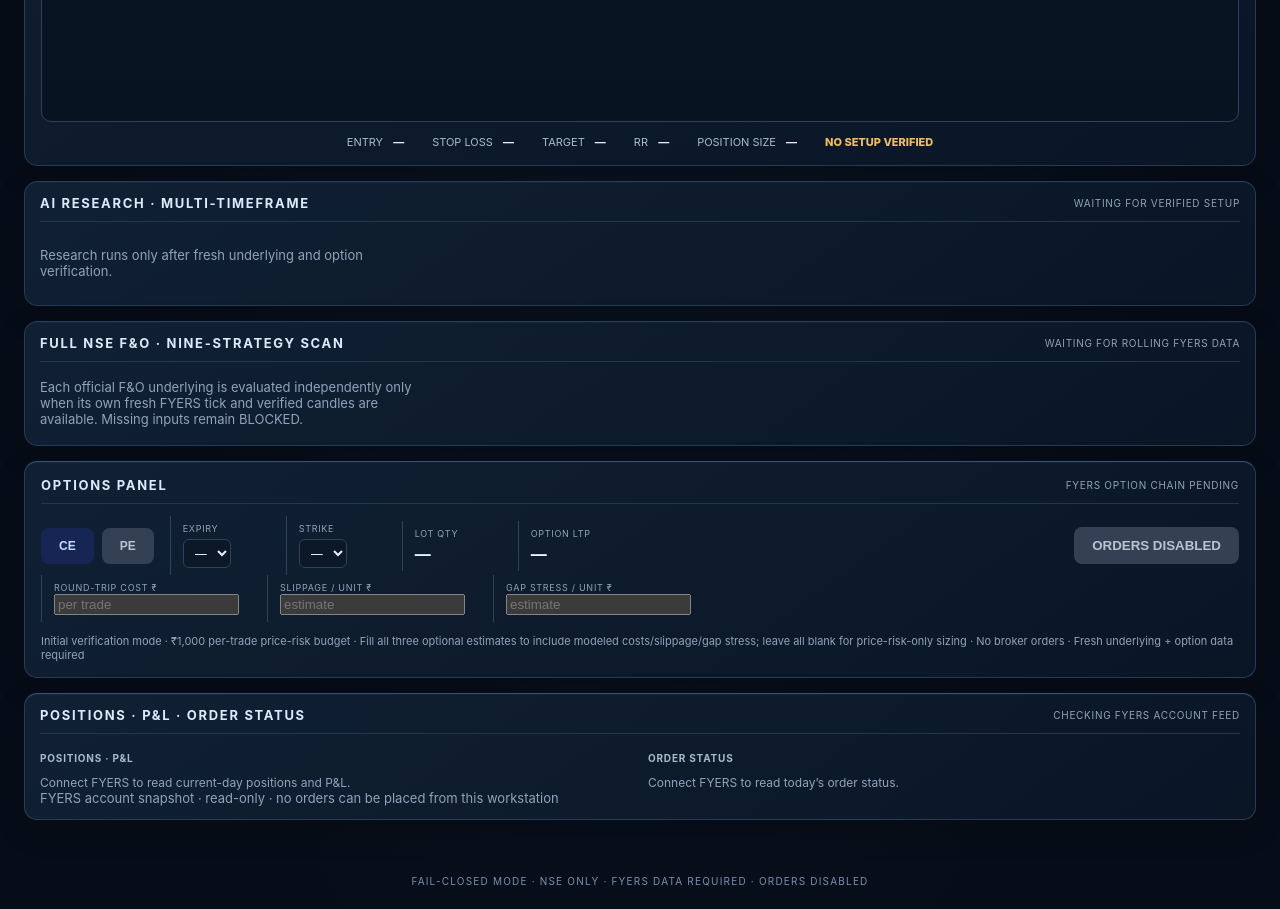
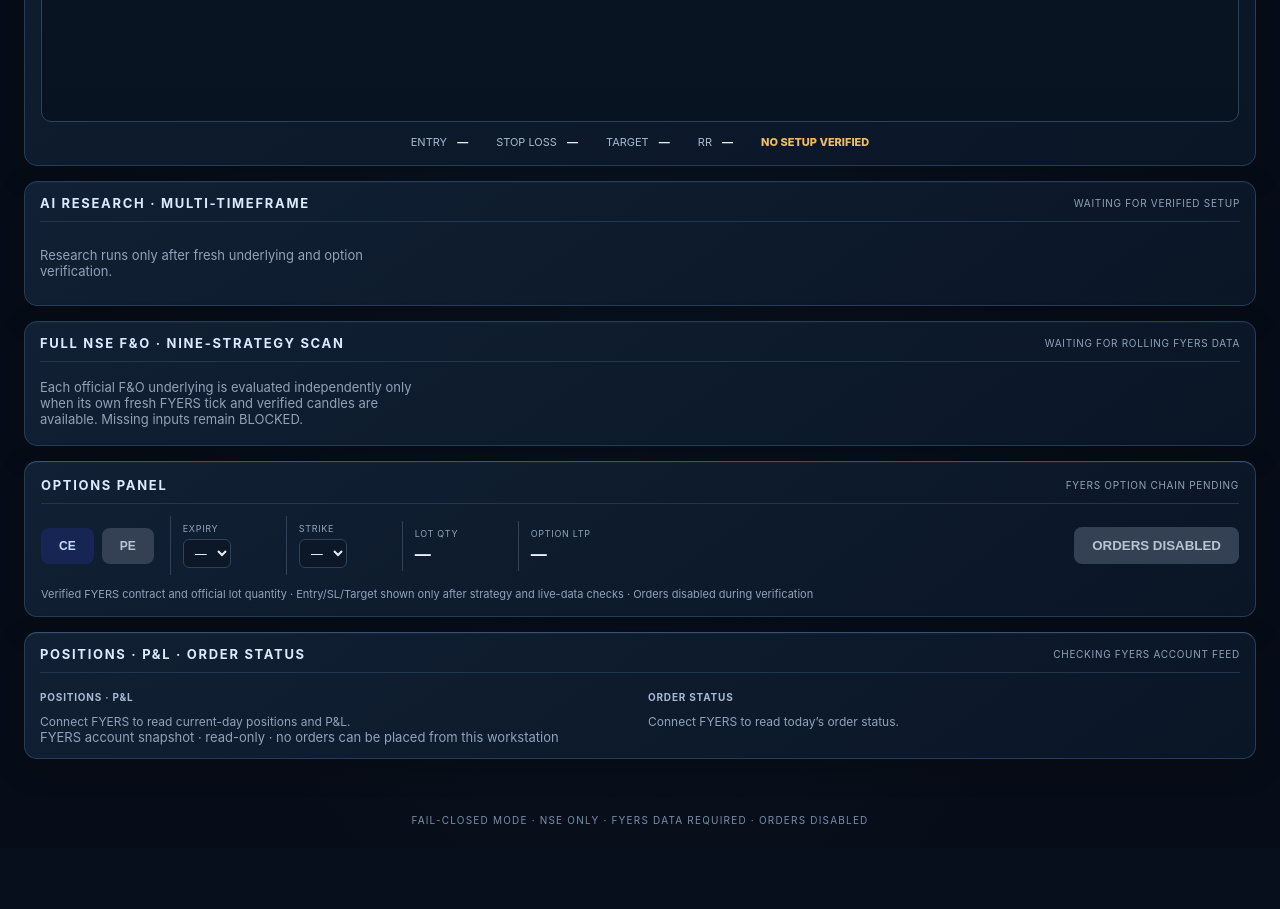
Before and after one commit to dongardivegajananvp-art/Upgrade-AI-Pro-, a website with bundled scripts: page public/index.html in a window 1280 px wide. Shown: the part 900-1809 px from the top of the page. After the commit the page ends 1748 px from the top, so only its background shows below. Built offline with nearby package versions, Linux system fonts and the light colour scheme; files whose address does not match are found by name.

Commit message:
Remove extra cost controls and position-size clutter

```diff
--- a/public/index.html
+++ b/public/index.html
@@ -33,7 +33,7 @@
     <div id="chart-area" class="chart-area">
       <div class="chart-empty"><strong>10-SESSION 5-MINUTE CHART</strong><span>Ten verified NSE trading sessions, separated day by day.</span><span>No synthetic candles or stale prices.</span></div>
     </div>
-    <div class="levels" id="setup-ledger"><span>ENTRY <b id="setup-entry">—</b></span><span>STOP LOSS <b id="setup-sl">—</b></span><span>TARGET <b id="setup-target">—</b></span><span>RR <b id="setup-rr">—</b></span><span>POSITION SIZE <b id="setup-size">—</b></span><span id="setup-state">NO SETUP VERIFIED</span></div>
+    <div class="levels" id="setup-ledger"><span>ENTRY <b id="setup-entry">—</b></span><span>STOP LOSS <b id="setup-sl">—</b></span><span>TARGET <b id="setup-target">—</b></span><span>RR <b id="setup-rr">—</b></span><span id="setup-state">NO SETUP VERIFIED</span></div>
   </section>
 
   <section class="panel research">
@@ -56,12 +56,7 @@
       <div class="option-field"><small>OPTION LTP</small><strong id="option-ltp">—</strong></div>
       <button disabled>ORDERS DISABLED</button>
     </div>
-    <div class="option-row cost-assumptions" aria-label="Optional risk cost assumptions">
-      <div class="option-field"><small>ROUND-TRIP COST ₹</small><input id="risk-roundtrip-cost" type="number" min="0" step="0.01" inputmode="decimal" placeholder="per trade"></div>
-      <div class="option-field"><small>SLIPPAGE / UNIT ₹</small><input id="risk-slippage-unit" type="number" min="0" step="0.01" inputmode="decimal" placeholder="estimate"></div>
-      <div class="option-field"><small>GAP STRESS / UNIT ₹</small><input id="risk-gap-unit" type="number" min="0" step="0.01" inputmode="decimal" placeholder="estimate"></div>
-    </div>
-    <p class="safety-note">Initial verification mode · ₹1,000 per-trade price-risk budget · Fill all three optional estimates to include modeled costs/slippage/gap stress; leave all blank for price-risk-only sizing · No broker orders · Fresh underlying + option data required</p>
+    <p class="safety-note">Verified FYERS contract and official lot quantity · Entry/SL/Target shown only after strategy and live-data checks · Orders disabled during verification</p>
   </section>
 
   <section class="panel bottom">
```
